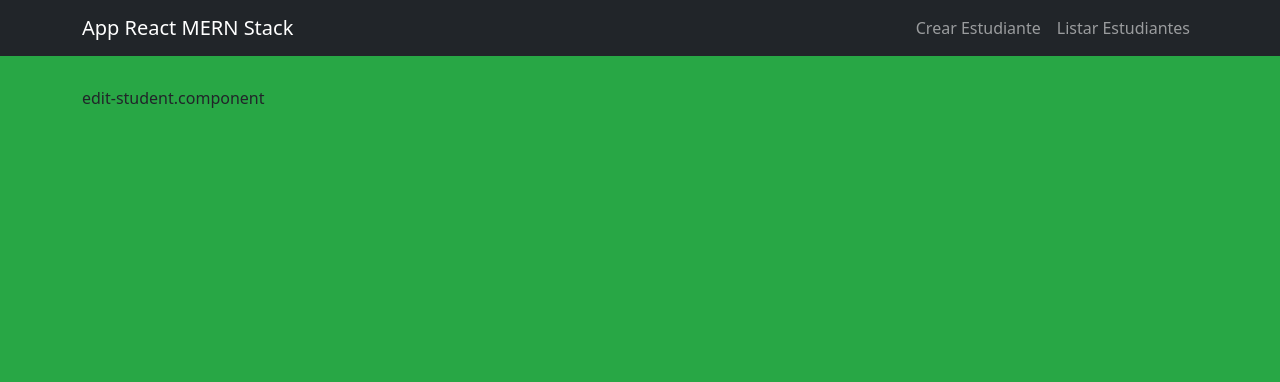
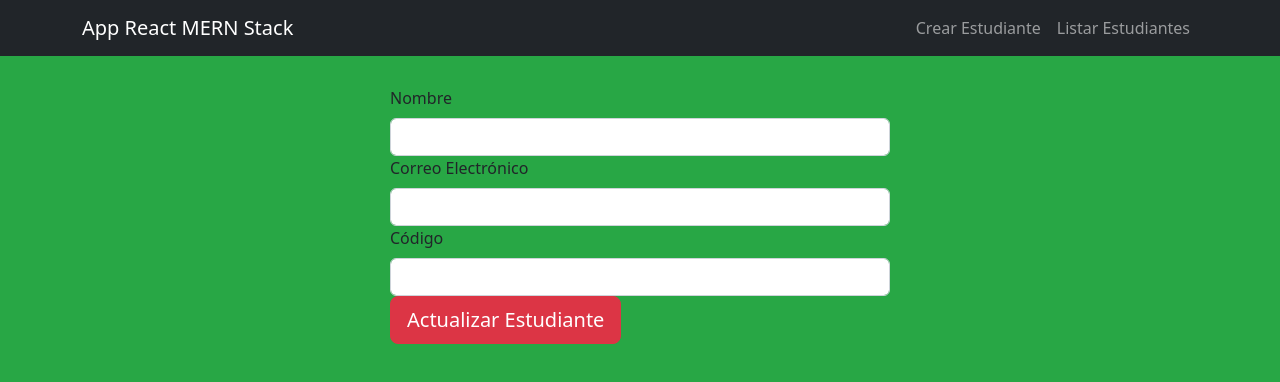
Before and after one commit to DevelopAndy/react-mernstack-crud, a React (Create React App) app: page /edit-student/1 in a window 1280 px wide. Shown: the top 382 px of the page. Built offline with nearby package versions, Linux system fonts and the light colour scheme; no server answers.

Commit message:
cambios varios

```diff
--- a/src/components/edit-student.component.js
+++ b/src/components/edit-student.component.js
@@ -1,7 +1,118 @@
-import React, { Component } from 'react'
+import React, { Component } from "react";
+import axios from "axios";
+
+import Form from "react-bootstrap/Form";
+import Button from "react-bootstrap/Button";
 
 export default class EditStudent extends Component {
+  constructor(props) {
+    super(props);
+
+    this.onChangeStudentName = this.onChangeStudentName.bind(this);
+    this.onChangeStudentEmail = this.onChangeStudentEmail.bind(this);
+    this.onChangeStudentRollno = this.onChangeStudentRollno.bind(this);
+    this.onSubmit = this.onSubmit.bind(this);
+
+    this.state = {
+      name: "",
+      email: "",
+      rollno: "",
+    };
+  }
+
+  componentDidMount() {
+    axios
+      .get(
+        "http://localhost:4000/students/edit-student/" +
+          this.props.match.params.id
+      )
+      .then((res) => {
+        this.setState({
+          name: res.data.name,
+          email: res.data.email,
+          rollno: res.data.rollno,
+        });
+      })
+      .catch((error) => {
+        console.log(error);
+      });
+  }
+
+  onChangeStudentName(e) {
+    this.setState({ name: e.target.value });
+  }
+
+  onChangeStudentEmail(e) {
+    this.setState({ email: e.target.value });
+  }
+
+  onChangeStudentRollno(e) {
+    this.setState({ rollno: e.target.value });
+  }
+
+  onSubmit(e) {
+    e.preventDefault();
+
+    const studentObject = {
+      name: this.state.name,
+      email: this.state.email,
+      rollno: this.state.rollno,
+    };
+
+    axios
+      .put(
+        "http://localhost:4000/students/update-student/" +
+          this.props.match.params.id,
+        studentObject
+      )
+      .then((res) => {
+        console.log(res.data);
+        console.log("Student successfully updated");
+      })
+      .catch((error) => {
+        console.log(error);
+      });
+
+    // Redirect to Student List
+    this.props.history.push("/student-list");
+  }
+
   render() {
-    return <div>edit-student.component</div>;
+    return (
+      <div className="form-wrapper">
+        <Form onSubmit={this.onSubmit}>
+          <Form.Group controlId="Name">
+            <Form.Label>Nombre</Form.Label>
+            <Form.Control
+              type="text"
+              value={this.state.name}
+              onChange={this.onChangeStudentName}
+            />
+          </Form.Group>
+
+          <Form.Group controlId="Email">
+            <Form.Label>Correo Electrónico</Form.Label>
+            <Form.Control
+              type="email"
+              value={this.state.email}
+              onChange={this.onChangeStudentEmail}
+            />
+          </Form.Group>
+
+          <Form.Group controlId="Name">
+            <Form.Label>Código</Form.Label>
+            <Form.Control
+              type="text"
+              value={this.state.rollno}
+              onChange={this.onChangeStudentRollno}
+            />
+          </Form.Group>
+
+          <Button variant="danger" size="lg" block="block" type="submit">
+            Actualizar Estudiante
+          </Button>
+        </Form>
+      </div>
+    );
   }
 }
```
Also changed, not shown: src/components/student-list.component.js (line endings or trailing spaces).
